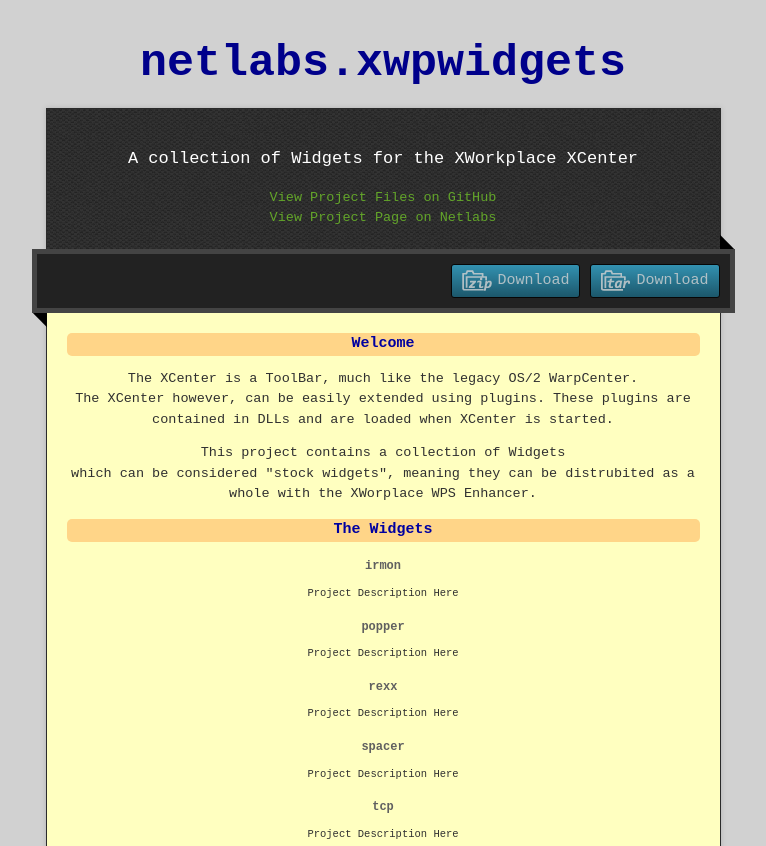
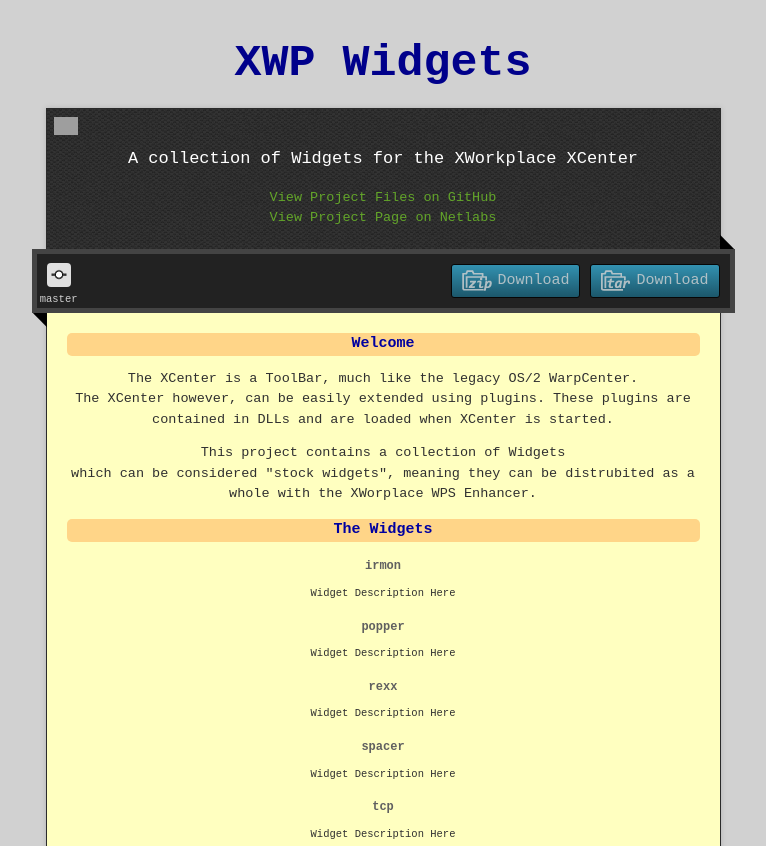
Before and after one commit to rousseaux/netlabs.xwpwidgets, a plain HTML site: page index.html in a window 1280 px wide. Shown: the top 846 px of the page, without its empty margins (257-1023 px from the left). Drawn offline with nearby package versions, Linux system fonts and the light colour scheme; grey boxes are pictures that could not be loaded.

Commit message:
Updated Project Portal
o Changed project title
o Added table with links to branch commits
o Added backlink to site-portal
o Corrected placeholder text

```diff
--- a/index.html
+++ b/index.html
@@ -13,7 +13,7 @@
 <script type="text/javascript" src="https://ajax.googleapis.com/ajax/libs/jquery/1.7.1/jquery.min.js"></script>
 <script type="text/javascript" src="javascripts/script.js"></script>
 
-<title>netlabs.xwpwidgets</title>
+<title>XWP Widgets</title>
 <meta name="description" content="A collection of Widgets for the XWorkplace XCenter">
 
 <meta name="viewport" content="width=device-width,initial-scale=1">
@@ -24,7 +24,7 @@
 
 <div class="wrapper">
 <header>
-<h1 class="title">netlabs.xwpwidgets</h1>
+<h1 class="title">XWP Widgets</h1>
 </header>
 <div id="container">
 <p class="tagline">A collection of Widgets for the XWorkplace XCenter</p>
@@ -42,6 +42,65 @@
 </div>
 <!--article class="markdown-body"-->
 
+<p style="position:absolute; margin-top:-16em; margin-left:-0.9em;">
+<a href="http://rousseaux.github.io" class="avatar">
+<img src="https://avatars0.githubusercontent.com/u/7724688?v=3&amp;s=60" width="24">
+</a>
+</p>
+
+<!-- Image based on http://mattshwery.com/img/commit.png -->
+<table class="commits">
+<tr>
+<td class="commits">
+<a href="https://github.com/rousseaux/netlabs.xwpwidgets/commits/master">
+<span class="commits">
+<img class="commits" src="images/commit-24.png"><br>
+master
+</span>
+</a>
+</td>
+<td class="commits-hidden">
+<a href="https://github.com/rousseaux/netlabs.xwpwidgets/commits/modeling">
+<span class="commits">
+<img class="commits" src="images/commit-24.png"><br>
+modeling
+</span>
+</a>
+</td>
+<td class="commits-hidden">
+<a href="https://github.com/rousseaux/netlabs.xwpwidgets/commits/legacy">
+<span class="commits">
+<img class="commits" src="images/commit-24.png"><br>
+legacy
+</span>
+</a>
+</td>
+<td class="commits-hidden">
+<a href="https://github.com/rousseaux/netlabs.xwpwidgets/commits/features">
+<span class="commits">
+<img class="commits" src="images/commit-24.png"><br>
+features
+</span>
+</a>
+</td>
+<td class="commits-hidden">
+<a href="https://github.com/rousseaux/netlabs.xwpwidgets/commits/fixes">
+<span class="commits">
+<img class="commits" src="images/commit-24.png"><br>
+fixes
+</span>
+</a>
+</td>
+<td class="commits-hidden">
+<a href="https://github.com/rousseaux/netlabs.xwpwidgets/commits/gh-pages">
+<span class="commits">
+<img class="commits" src="images/commit-24.png"><br>
+gh-pages
+</span>
+</a>
+</td>
+</tr>
+</table>
 
 <h3>Welcome</h3>
 <p>
@@ -57,23 +116,23 @@
 <h3>The Widgets</h3>
 <h4>irmon</h4>
 <p class="widget-description">
-Project Description Here
+Widget Description Here
 </p>
 <h4>popper</h4>
 <p class="widget-description">
-Project Description Here
+Widget Description Here
 </p>
 <h4>rexx</h4>
 <p class="widget-description">
-Project Description Here
+Widget Description Here
 </p>
 <h4>spacer</h4>
 <p class="widget-description">
-Project Description Here
+Widget Description Here
 </p>
 <h4>tcp</h4>
 <p class="widget-description">
-Project Description Here
+Widget Description Here
 </p>
 <h4>usbwidget</h4>
 <p class="widget-description">
--- a/stylesheets/rousseaux.timemachine.css
+++ b/stylesheets/rousseaux.timemachine.css
@@ -125,3 +125,39 @@
   padding: 0 20px 90px;
   background-color: #ffffc0;
 }
+
+table.commits {
+    position: absolute;
+    color: white;
+    margin-left: -3.5em;
+    margin-top: -6.7em;
+    font-size: 0.7em;
+    text-align: center;
+}
+
+td.commits {
+    padding-left: 0.5em;
+    padding-right: 0.5em;
+    width: 4.5em;
+}
+
+td.commits-hidden {
+    display: none;
+}
+
+span.commits {
+    display: block;
+    color: #d0d0d0;
+    font-weight: normal;
+    font-style: normal;
+}
+
+img.commits {
+    border-style: solid;
+    border-width: 0px;
+    border-color: white;
+    border-radius: 4px;
+    box-shadow: 0px 0px 0px;
+    margin: 0px;
+    padding: 0px;
+}
```
Also changed, not shown: images/commit-24.png (added), images/commit.png (added), 2 other files.
